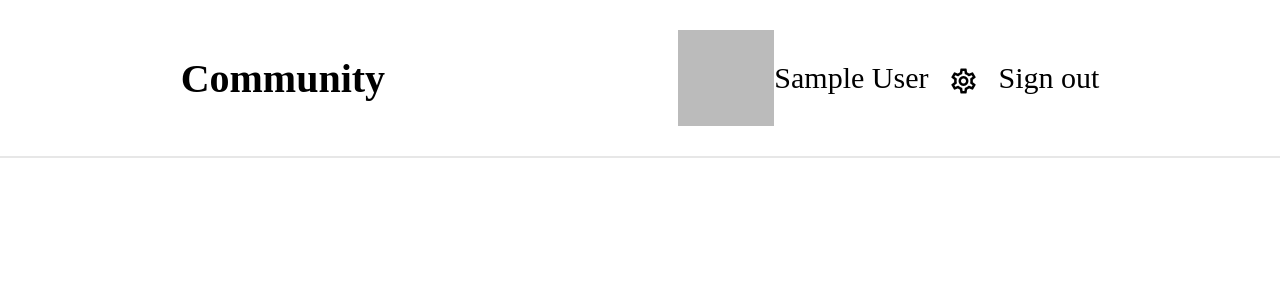
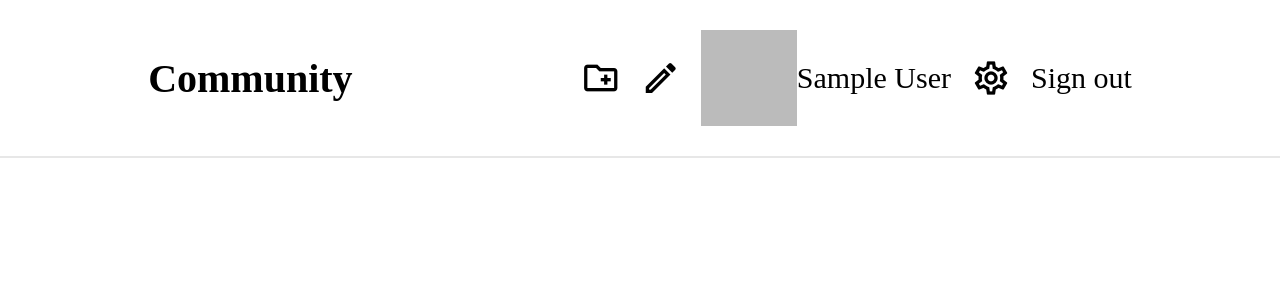
Before and after one commit to jonathanyu1/community, a React (Create React App) app: page / in a window 1280 px wide. Shown: the top 300 px of the page. Built offline with nearby package versions, Linux system fonts and the light colour scheme; no server answers; sample sign-in values are in the browser's storage.

Commit message:
setup pages and redirects and links for creating new post, community, accessing settings, user pages

```diff
--- a/src/App.css
+++ b/src/App.css
@@ -54,7 +54,7 @@ nav{
 }
 
 .navTabs span{
-    font-size: 30px;
+    font-size: 40px;
     vertical-align: middle;
 }
 
--- a/src/App.js
+++ b/src/App.js
@@ -5,6 +5,10 @@ import Nav from './Components/Nav';
 import Home from './Components/Home';
 import SignUp from './Components/Pages/SignUp';
 import SignIn from './Components/Pages/SignIn';
+import Settings from './Components/Pages/Settings';
+import UserPage from './Components/Pages/UserPage';
+import CreatePost from './Components/Pages/CreatePost';
+import CreateCommunity from './Components/Pages/CreateCommunity';
 // import firebase, {fs, auth} from './Firebase/firebase.js';
 import {auth, fs} from './Firebase/firebase.js';
 
@@ -66,6 +70,12 @@ const App = () => {
         }
     }
 
+    const getUserById = (id) =>{
+        // change this to return user from fs later
+        console.log(id);
+        return id;
+    }
+
 
     useState(()=>{
         auth().onAuthStateChanged(authStateObserver);
@@ -105,8 +115,26 @@ const App = () => {
                     /> */}
                     {/* <Route exact path='/signin' component={SignIn}/> */}
                     <Route exact path='/signin'>
-                        {isSignedIn ? <Redirect to ='/'/> : <SignIn/>}
+                        {isSignedIn ? <Redirect to='/'/> : <SignIn/>}
                     </Route>
+                    <Route exact path='/settings'>
+                        {isSignedIn ? <Settings/> : <Redirect to='/signin'/>}
+                    </Route>
+                    <Route exact path='/create-post'>
+                        {isSignedIn ? <CreatePost/> : <Redirect to='/signin'/>}
+                    </Route>
+                    <Route exact path='/create-community'>
+                        {isSignedIn ? <CreateCommunity/> : <Redirect to='/signin'/>}
+                    </Route>
+                    <Route
+                        path='/user/:id'
+                        render={routeProps=>(
+                            <UserPage
+                                {...routeProps}
+                                user={(getUserById(routeProps.match.params.id))}
+                            />
+                    )}
+                />
                 </Switch>
             </div>
       </BrowserRouter>
--- a/src/Components/Nav.js
+++ b/src/Components/Nav.js
@@ -14,6 +14,20 @@ const Nav = (props) => {
                 <ul className='navTabs'>
                     {props.isSignedIn ?
                         <React.Fragment>
+                            <Link to='/create-community' >
+                                <li>
+                                    <span className="material-icons-outlined">
+                                        create_new_folder
+                                    </span>
+                                </li>
+                            </Link>
+                            <Link to='/create-post' >
+                                <li>
+                                    <span className="material-icons-outlined">
+                                        edit
+                                    </span>
+                                </li>
+                            </Link>
                             {/* <Link to={`/user/${props.displayName}`}>
                                 <li>
                                     <img src={props.profilePicUrl} alt='profilepic'/>
--- /dev/null
+++ b/src/Components/Pages/CreateCommunity.js
@@ -0,0 +1,12 @@
+import React from 'react';
+
+const CreateCommunity = (props) => {
+
+    return (
+        <div id='createCommunityContainer'>
+
+        </div>
+    )
+}
+
+export default CreateCommunity;
--- /dev/null
+++ b/src/Components/Pages/CreatePost.js
@@ -0,0 +1,12 @@
+import React from 'react';
+
+const CreatePost = (props) => {
+
+    return (
+        <div id='createPostContainer'>
+
+        </div>
+    )
+}
+
+export default CreatePost;
--- /dev/null
+++ b/src/Components/Pages/Settings.js
@@ -0,0 +1,12 @@
+import React from 'react';
+
+const Settings = (props) => {
+
+    return (
+        <div id='settingsContainer'>
+
+        </div>
+    )
+}
+
+export default Settings;
--- /dev/null
+++ b/src/Components/Pages/UserPage.js
@@ -0,0 +1,12 @@
+import React from 'react';
+
+const UserPage = (props) => {
+
+    return (
+        <div id='userPageContainer'>
+
+        </div>
+    )
+}
+
+export default UserPage;
```
Also changed, not shown: todo.txt. Lines whose indentation alone changed are shown as unchanged.
